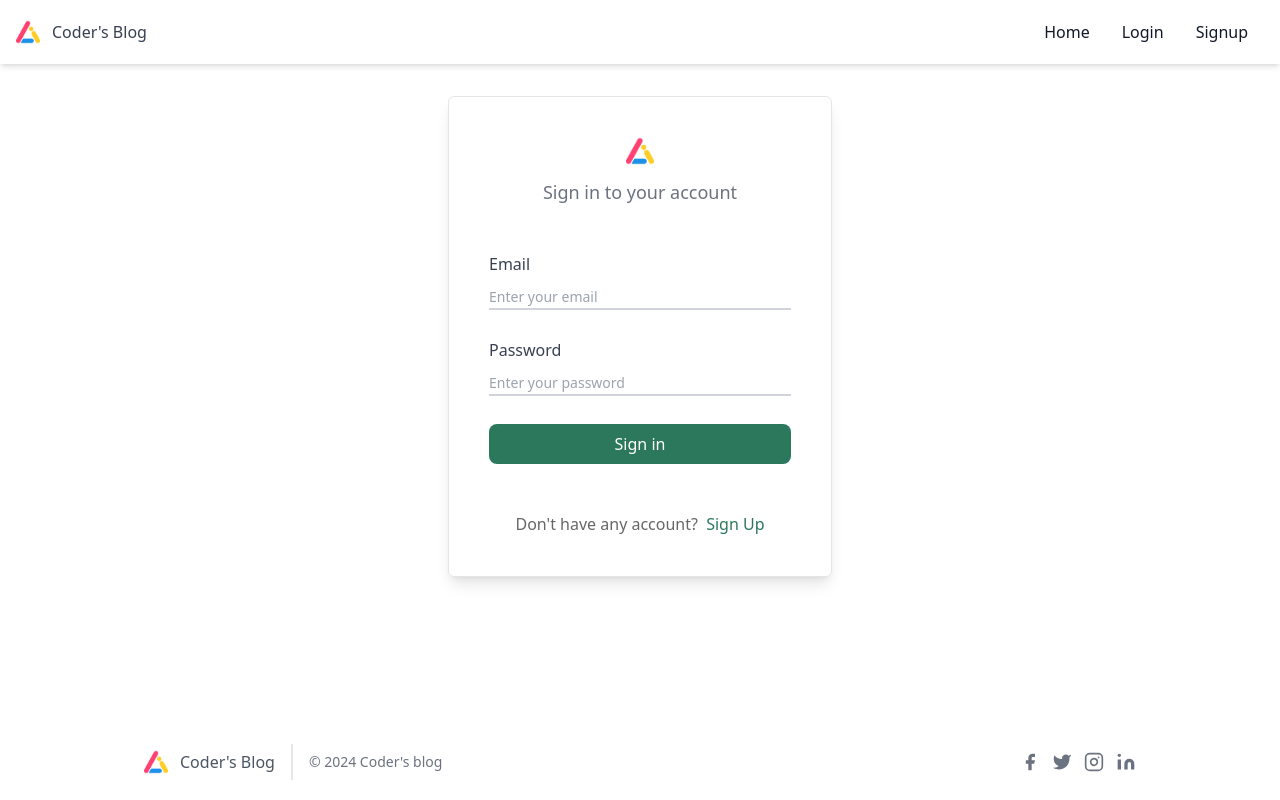
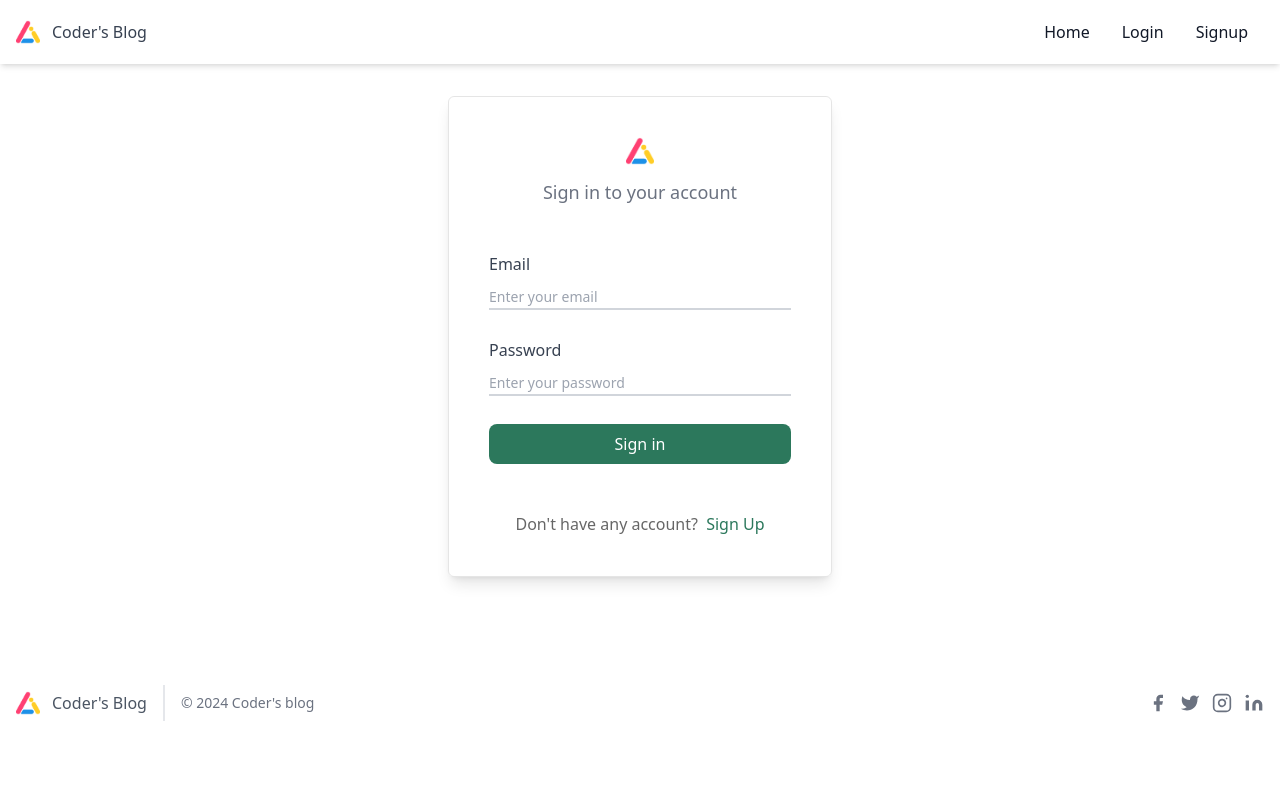
Before and after one commit to abhishekkumar011/Blog-App, a React (Vite) app: page /login in a window 1280 px wide. Built offline with nearby package versions, Linux system fonts and the light colour scheme; no server answers.

Commit message:
rfc: refactor some code in footer and logout button comp

```diff
--- a/src/components/footer/Footer.jsx
+++ b/src/components/footer/Footer.jsx
@@ -1,9 +1,11 @@
 import React from "react";
 import logo from "../../assets/logo.png";
+import { Container } from "../../components";
 
 const Footer = () => {
   return (
-    <footer className="text-gray-600 mt-12 fixed bottom-0 left-0 w-full px-36">
+    <footer className="text-gray-600 mt-14 w-full">
+        <Container>
         <div className="container mx-auto flex items-center flex-col sm:flex-row py-5">
           <div className="w-6">
             <img src={logo} />
@@ -70,6 +72,7 @@ const Footer = () => {
             </a>
           </span>
         </div>
+    </Container>
       </footer>
   );
 };
--- a/src/components/header/LogoutBtn.jsx
+++ b/src/components/header/LogoutBtn.jsx
@@ -12,7 +12,7 @@ const LogoutBtn = () => {
       dispatch(logout());
     });
   };
-  return <MyButton onClick={logoutHandler}>Logout</MyButton>;
+  return <MyButton classname="ml-2" onClick={logoutHandler}>Logout</MyButton>;
 };
 
 export default LogoutBtn;
```
Lines whose indentation alone changed are shown as unchanged.
